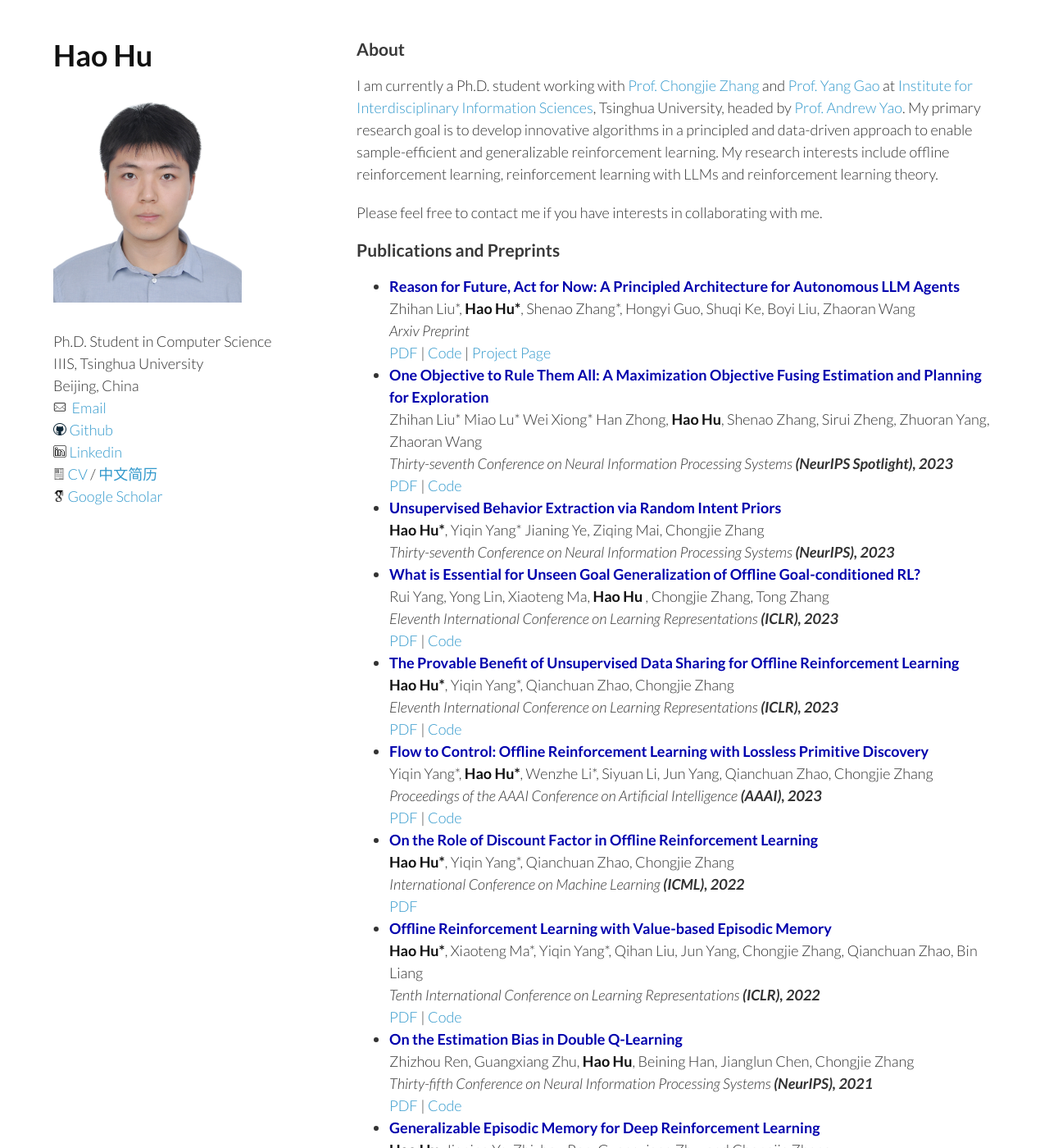
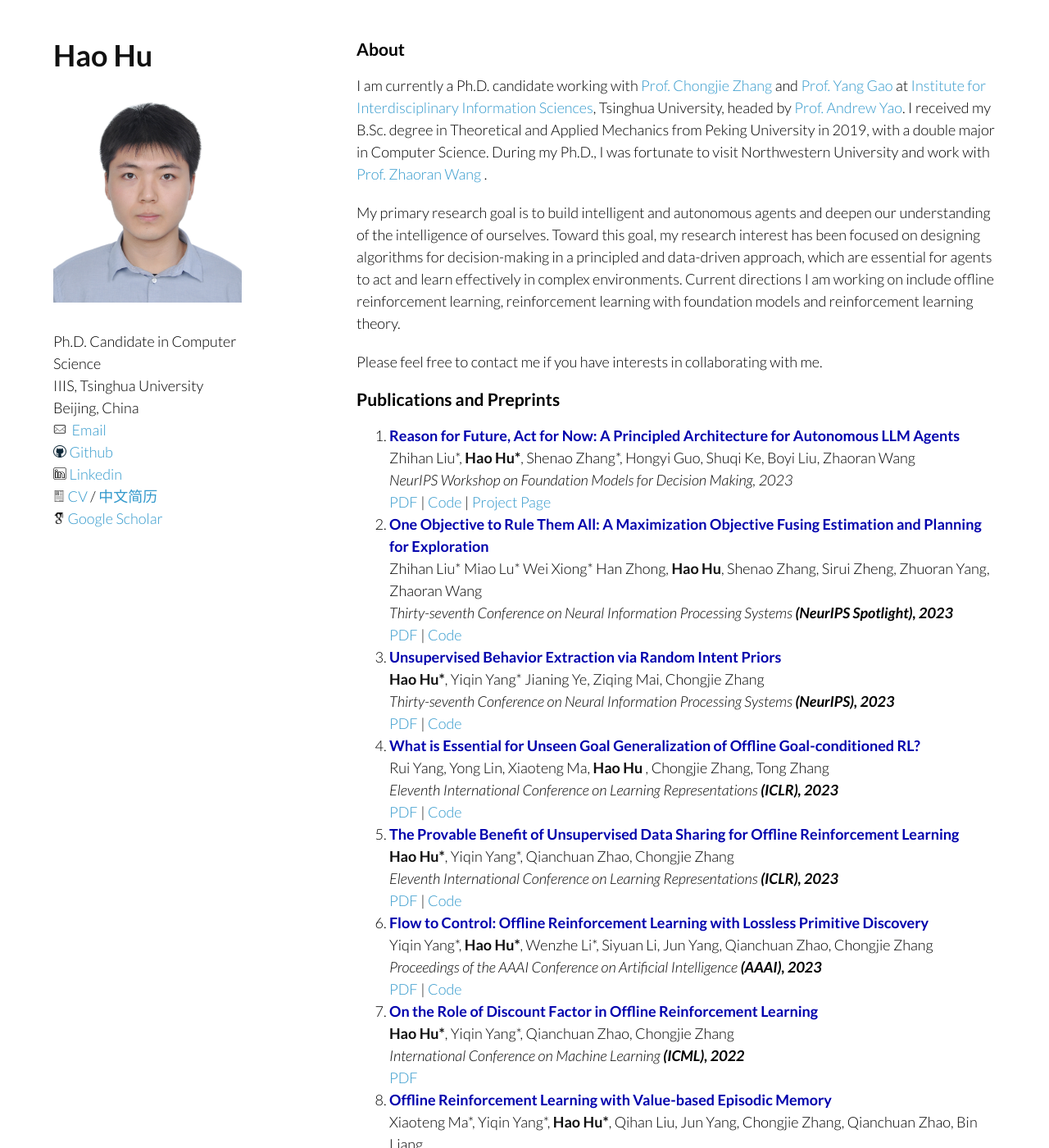
Before and after one commit to MouseHu/MouseHu.github.io, a Jekyll site: the page index.html, which Jekyll copies as it is, in a window 1280 px wide and 1400 px high. Shown: the whole window at 82% size. Built offline with Jekyll 4.4.1, drawn with Linux system fonts in a browser that asks for light colours; some of the changed text lies outside the part shown.

Commit message:
add more papers, modify about me and update CV

```diff
--- a/css/style.css
+++ b/css/style.css
@@ -3,11 +3,12 @@
 body {
   padding:40px;
   font:18px/1.5 Lato, "Helvetica Neue", Helvetica, Arial, sans-serif;
-  color:#333;
+  color:#000;
   font-weight:300;
 }
 
 .container {
+  margin-top: 50px;
   margin: 0 auto;
   max-width: 1150px;
 }
@@ -35,7 +36,7 @@
 }
 
 h3, h4, h5, h6 {
-  color:#393939;
+  color:#000;
 }
 
 a {
@@ -270,3 +271,37 @@
 .underline {
   text-decoration: underline;
 }
+
+
+/* style.css */
+nav {
+  background-color: #333;
+  overflow: hidden;
+  position: fixed; /* 使导航栏固定在顶部 */
+  top: 0; /* 导航栏距顶部的距离 */
+  width: 100%; /* 导航栏的宽度 */
+  z-index: 1000; /* 确保导航栏在其他内容之上 */
+}
+
+nav ul {
+  list-style-type: none;
+  margin: 0;
+  padding: 0;
+}
+
+nav ul li {
+  float: left;
+}
+
+nav ul li a {
+  display: block;
+  color: white;
+  text-align: center;
+  padding: 14px 16px;
+  text-decoration: none;
+}
+
+nav ul li a:hover {
+  background-color: #ddd;
+  color: black;
+}
--- a/index.html
+++ b/index.html
@@ -30,7 +30,7 @@
       <img src="./assets/huhao.jpg" style="width:230px;"><br />
       <p>
         <br/>
-        Ph.D. Student in Computer Science <br />
+        Ph.D. Candidate in Computer Science <br />
         IIIS, Tsinghua University <br />
         Beijing, China
         <br/>
@@ -44,17 +44,20 @@
     <section class="content">
       <h3>About</h3>
       <p>
-  			I am currently a Ph.D. student working with <a href="http://people.iiis.tsinghua.edu.cn/~zhang/"> Prof. Chongjie Zhang </a> and <a href="http://people.iiis.tsinghua.edu.cn/~gaoyang/"> Prof. Yang Gao</a> at <a href="https://iiis.tsinghua.edu.cn/en/">
-        Institute for Interdisciplinary Information Sciences</a>, Tsinghua University, headed by <a href="https://iiis.tsinghua.edu.cn/yao/"> Prof. Andrew Yao</a>. My primary research
-        goal is to develop innovative algorithms in a principled and data-driven approach to enable sample-efficient and generalizable reinforcement learning.
-        My research interests include offline reinforcement learning, reinforcement learning with LLMs and reinforcement learning theory.
-
+  			I am currently a Ph.D. candidate working with <a href="http://people.iiis.tsinghua.edu.cn/~zhang/"> Prof. Chongjie Zhang </a> and <a href="http://people.iiis.tsinghua.edu.cn/~gaoyang/"> Prof. Yang Gao</a> at <a href="https://iiis.tsinghua.edu.cn/en/">
+        Institute for Interdisciplinary Information Sciences</a>, Tsinghua University, headed by <a href="https://iiis.tsinghua.edu.cn/yao/"> Prof. Andrew Yao</a>. I received my B.Sc. degree in Theoretical and Applied Mechanics from Peking University in 2019, with a double major in Computer Science. During my Ph.D., I was fortunate to visit Northwestern University and work with <a href="https://zhaoranwang.github.io/"> Prof. Zhaoran Wang </a>.
+      </p>
+      <p>
+        My primary research goal is to build intelligent and autonomous agents and deepen our understanding of the intelligence of ourselves.
+        Toward this goal, my research interest has been focused on designing algorithms for decision-making in a principled and data-driven approach, which are essential for agents to act and learn effectively in complex environments.
+        Current directions I am working on include offline reinforcement learning, reinforcement learning with foundation models and reinforcement learning theory.
       </p>
       <p>
         Please feel free to contact me if you have interests in collaborating with me.
       </p>
+
       <h3>Publications and Preprints</h3>
-      <ul class="sparse-list">
+      <ol class="sparse-list">
          <!-- <li>
           <strong>Tonghan Wang</strong>, Tarun Gupta, Anuj Mahajan, Bei Peng, Shimon Whiteson, and Chongjie Zhang <br />
           <b style=color:#66ccff;">RODE: Learning Roles to Decompose Multi-Agent Tasks.</b> <br />
@@ -64,7 +67,7 @@
         <li>
           <b style=color:#0101ad;">Reason for Future, Act for Now: A Principled Architecture for Autonomous LLM Agents </b> <br />
           Zhihan Liu*, <strong>Hao Hu*</strong>, Shenao Zhang*, Hongyi Guo, Shuqi Ke, Boyi Liu, Zhaoran Wang <br />
-          <i>Arxiv Preprint</i> <br/>
+          <i>NeurIPS Workshop on Foundation Models for Decision Making, 2023</i> <br/>
           <a href="https://arxiv.org/pdf/2309.17382.pdf"> PDF </a> | <a href="https://github.com/agentification/RAFA_code"> Code </a> | <a href="https://agentification.github.io/RAFA/"> Project Page </a>
         </li>
         <li>
@@ -72,12 +75,13 @@
           Zhihan Liu* Miao Lu* Wei Xiong* Han Zhong, <strong>Hao Hu</strong>, Shenao Zhang, Sirui Zheng, Zhuoran Yang, Zhaoran
           Wang<br />
           <i>Thirty-seventh Conference on Neural Information Processing Systems <b>(NeurIPS <b>Spotlight</b>), 2023</b></i> <br/>
-          <a href="https://arxiv.org/pdf/2305.18258.pdf"> PDF </a> | <a title="Coming soon"> Code </a>
+          <a href="https://arxiv.org/pdf/2305.18258.pdf"> PDF </a> | <a href="https://github.com/agentification/MEX"> Code </a>
         </li>
         <li>
           <b style=color:#0101ad;">  Unsupervised Behavior Extraction via Random Intent Priors </b> <br />
           <strong>Hao Hu*</strong>, Yiqin Yang* Jianing Ye, Ziqing Mai, Chongjie Zhang <br />
           <i>Thirty-seventh Conference on Neural Information Processing Systems <b>(NeurIPS), 2023</b></i> <br/>
+          <a href="https://arxiv.org/pdf/2310.18687.pdf"> PDF </a> | <a href="https://github.com/MouseHu/UBER"> Code </a>
           <!-- <a title="Coming soon"> PDF </a> | <a title="Coming soon"> Code </a> -->
         </li>
         <li>
@@ -107,7 +111,7 @@
 
         <li>
           <b style=color:#0101ad;">Offline Reinforcement Learning with Value-based Episodic Memory</b> <br />
-          <strong>Hao Hu*</strong>, Xiaoteng Ma*, Yiqin Yang*, Qihan Liu, Jun Yang, Chongjie Zhang, Qianchuan Zhao, Bin Liang <br />
+          Xiaoteng Ma*, Yiqin Yang*, <strong>Hao Hu*</strong>, Qihan Liu, Jun Yang, Chongjie Zhang, Qianchuan Zhao, Bin Liang <br />
           <i>Tenth International Conference on Learning Representations <b>(ICLR), 2022</b></i> <br/>
           <a href="https://arxiv.org/pdf/2110.09796.pdf"> PDF </a> | <a href="https://github.com/YiqinYang/VEM"> Code </a>
         </li>
@@ -129,9 +133,25 @@
           <i>International Conference on Machine Learning <b>(ICML), 2021</b></i><br/>
           <a href="https://arxiv.org/abs/2006.08170"> PDF </a> | <a href="https://github.com/NagisaZj/MetaCURE-Public"> Code </a>
         </li>
-
-      </ul>
-
+        <li>
+          <b style=color:#0101ad;">Query-Efficient Offline Preference-Based Reinforcement Learning via In-Dataset Exploration</b> <br />
+          <strong>Hao Hu*</strong>, Yiqin Yang*, Shuai Wang, Bo Liu, Yang Gao, Chongjie Zhang <br />
+          <i>Under Review</i><br/>
+          <a href="https://openreview.net/pdf?id=GOvTGntFNj"> PDF </a>
+        </li>
+        <li>
+          <b style=color:#0101ad;">Bayesian Offline-to-Online Reinforcement Learning : A Realist Approach</b> <br />
+          <strong>Hao Hu*</strong>, Yiqin Yang*, Jianing Ye, Ziqing Mai, Yujing Hu, Tangjie Lv, Changjie Fan, Qianchuan Zhao, Chongjie Zhang <br />
+          <i>Under Review</i><br/>
+          <a href="https://openreview.net/pdf?id=opZTBFnX2G"> PDF </a>
+        </li>
+        <li>
+          <b style=color:#0101ad;">Stylized Offline Reinforcement Learning: Extracting Diverse High-Quality Behaviors from Heterogeneous Datasets</b> <br />
+          Yihuan Mao, Chengjie Wu, Xi Chen, <strong>Hao Hu</strong>, Ji Jiang, Tianze Zhou, Tangjie Lv, Changjie Fan, Zhipeng Hu, Yi Wu, Yujing Hu, Chongjie Zhang <br />
+          <i>Under Review</i><br/>
+          <a href="https://openreview.net/pdf?id=rnHNDihrIT"> PDF </a>
+        </li>
+      </ol>
 
       <h3> Experience </h3>
       <ul>
@@ -142,33 +162,44 @@
         <li><b> Engineering Intern (Jun. 2018 -- Sept. 2018)</b> <br />
           News & Relevance Team, STCA, Microsoft<br />
         </li>
-
         <li><b> Research Intern  (Nov. 2017 -- Jun. 2018)</b> <br />
           VMC group, Peking University<br />
           Supervisor: <a href="https://pkuvmc.com/">Shiliang Zhang</a> <br />
+        </li>
+      </ul>
 
-        </li>
+      <h3> Services </h3>
+      <ul>
         <li><b> Teaching Assistant </b> <br />
           Artificial Intelligence: Principles and Techniques, Fall, 2020<br />
           Artificial Intelligence: Principles and Techniques, Fall, 2021<br />
           Deep Reinforcement Learning, Spring, 2022 <br /></li>
+          <li><b> Student Instructor  </b> <br />
+            Theoretical Mechanics, Spring, 2018<br />
+          <li><b> Reviewer </b> <br />
+            AAMAS 2023, NeurIPS 2023, ICLR 2024<br />
       </ul>
 
       <h3>Selected Talks</h3>
       <ul>
+        <li><b>Data-driven Reinforcement Learning</b><br />
+          Bytedance AI Lab, 2023.11 | <a href="./assets/Data-Driven RL.pdf">PDF</a> <br />
+
+        </li>
+
         <li><b>Unsupervised Behavior Extraction via Random Intent Priors</b><br />
           RL China, 2023.10 | <a href="./assets/uber_rlchina.pdf">PDF</a> <br />
-
         </li>
         <li><b>On the Role of Discount Factor in Offline
           Reinforcement Learning</b><br />
-          RL China, 2022.06 | <a href="./assets/gamma_rlchina.pdf">PDF</a><br />
+          RL China, 2022.06 | <a href="./assets/gamma_rlchina.pdf">PDF</a> | <a href="https://www.bilibili.com/video/BV1uf4y1Z7ED">Video</a> <br />
         </li>
 
         <li><b>Generalizable Episodic Memory for Deep Reinforcement Learning</b><br />
           Nanjing University, 2021.07 | <a href="./assets/GEM_Nanjing.pdf">PDF</a> <br />
         </li>
       </ul>
+      <!-- <iframe src="//player.bilibili.com/player.html?aid=300536802&bvid=BV1uf4y1Z7ED&cid=762762126&p=1" scrolling="no" border="0" frameborder="no" framespacing="0" allowfullscreen="true"> </iframe> -->
 
       <h3>Education</h3>
       <ul>
```
Also changed, not shown: 3 other files.
